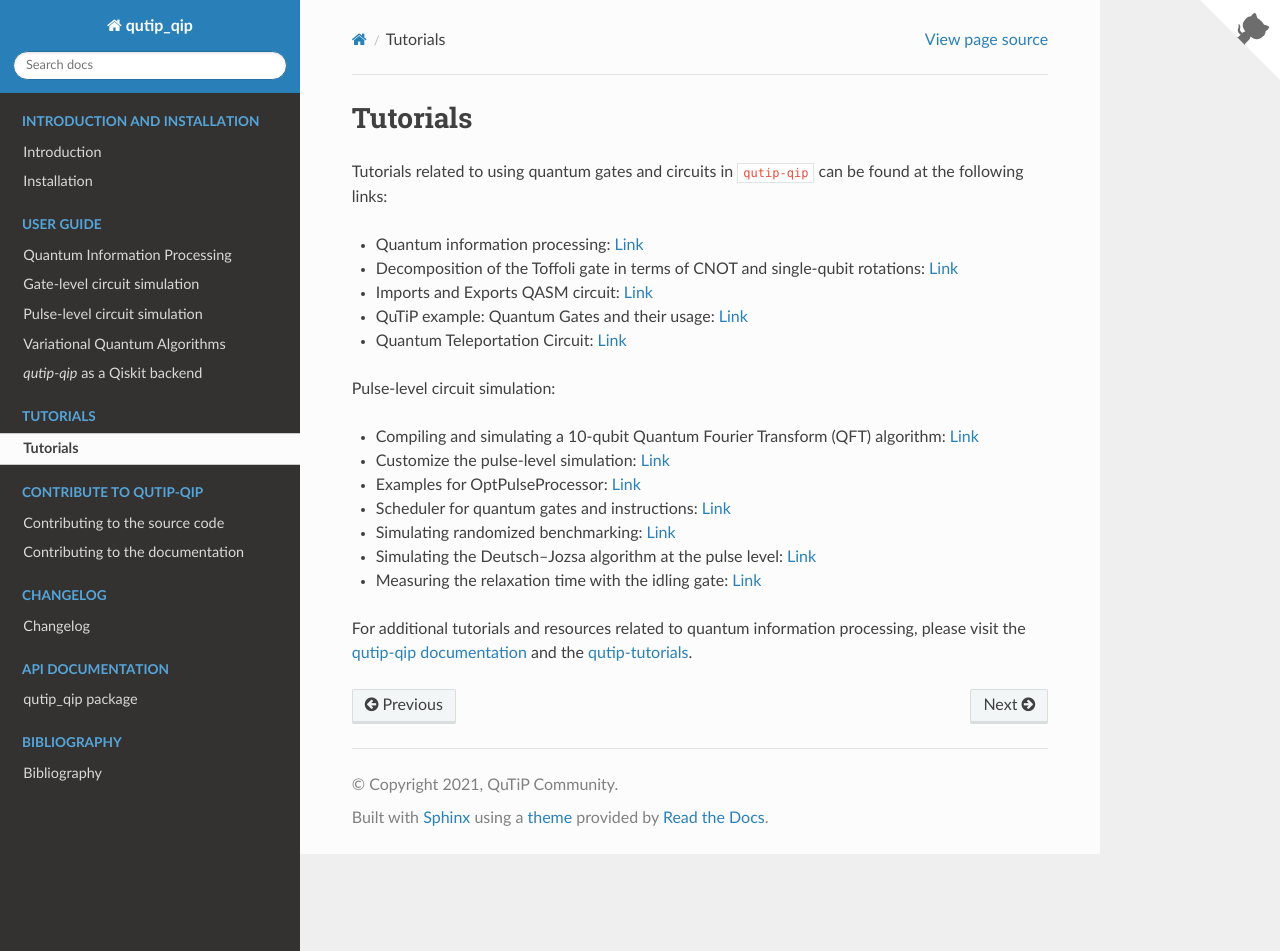
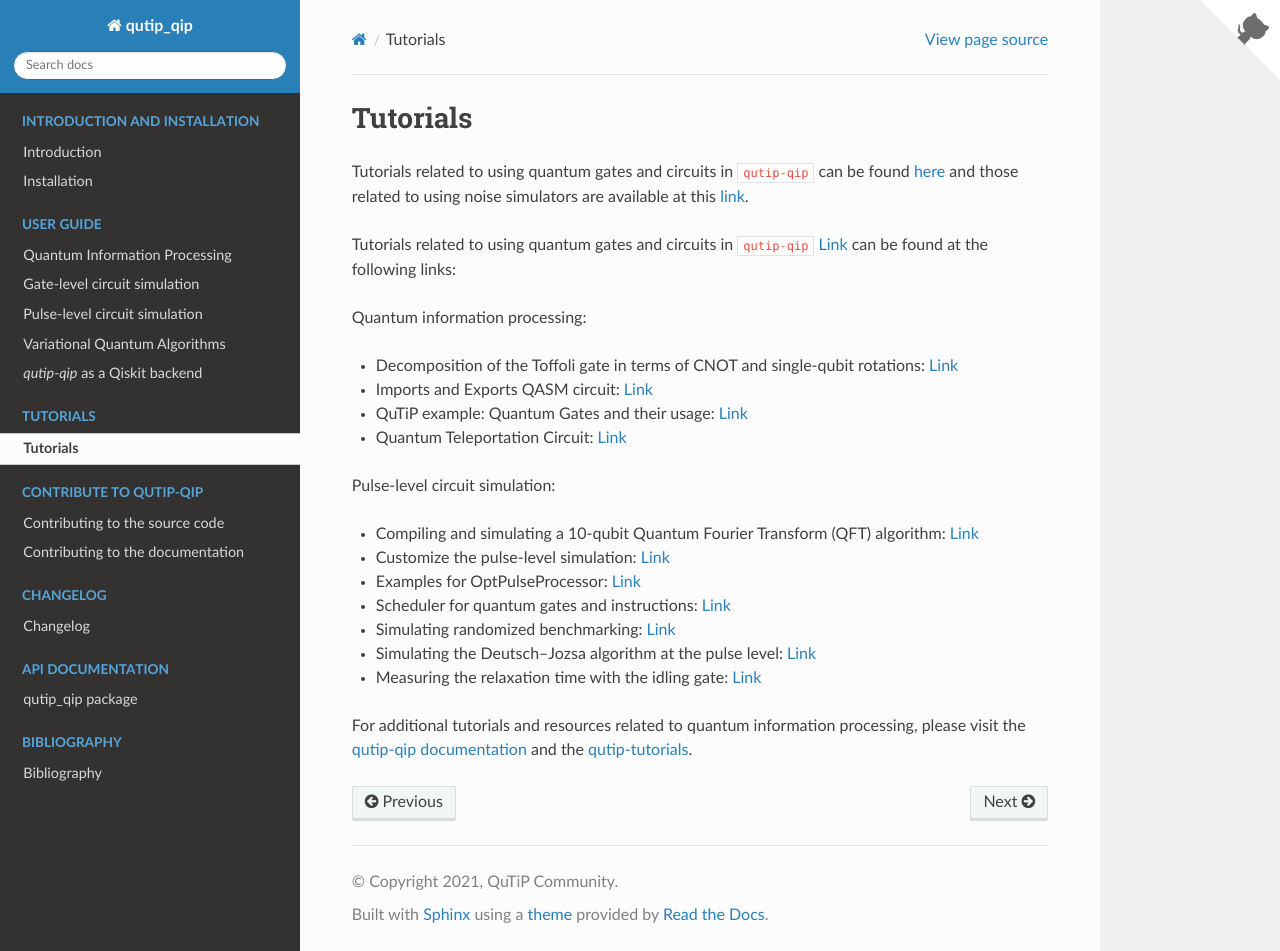
Before and after one commit to qutip/qutip-qip, a Sphinx documentation site: the page built from doc/source/tutorials.rst, in a window 1280 px wide and 951 px high. Built offline with Sphinx 7.4.7 and the Read the Docs theme 2.0.0, drawn with Linux system fonts in a browser that asks for light colours.

Commit message:
Added qutip-qip tutorials links to documentation and tutorial links (#204)

```diff
--- a/doc/source/tutorials.rst
+++ b/doc/source/tutorials.rst
@@ -4,9 +4,15 @@
 Tutorials
 ************
 
-Tutorials related to using quantum gates and circuits in ``qutip-qip`` can be found at the following links:
+Tutorials related to using quantum gates and circuits in ``qutip-qip`` can be
+found `here <https://nbviewer.org/urls/qutip.org/qutip-tutorials/tutorials-v4/quantum-circuits/qip-toffoli-cnot.ipynb>`_ and
+those related to using noise simulators are available at this
+`link <https://qutip.org/qutip-tutorials/#quantum-information-processing>`_.
 
-- Quantum information processing: `Link <https://github.com/qutip/qutip-qip>`_
+
+Tutorials related to using quantum gates and circuits in ``qutip-qip`` `Link <https://github.com/qutip/qutip-qip>`_ can be found at the following links:
+
+Quantum information processing:
 
 - Decomposition of the Toffoli gate in terms of CNOT and single-qubit rotations: `Link <https://nbviewer.org/urls/qutip.org/qutip-tutorials/tutorials-v4/quantum-circuits/qip-toffoli-cnot.ipynb>`_
 
```
